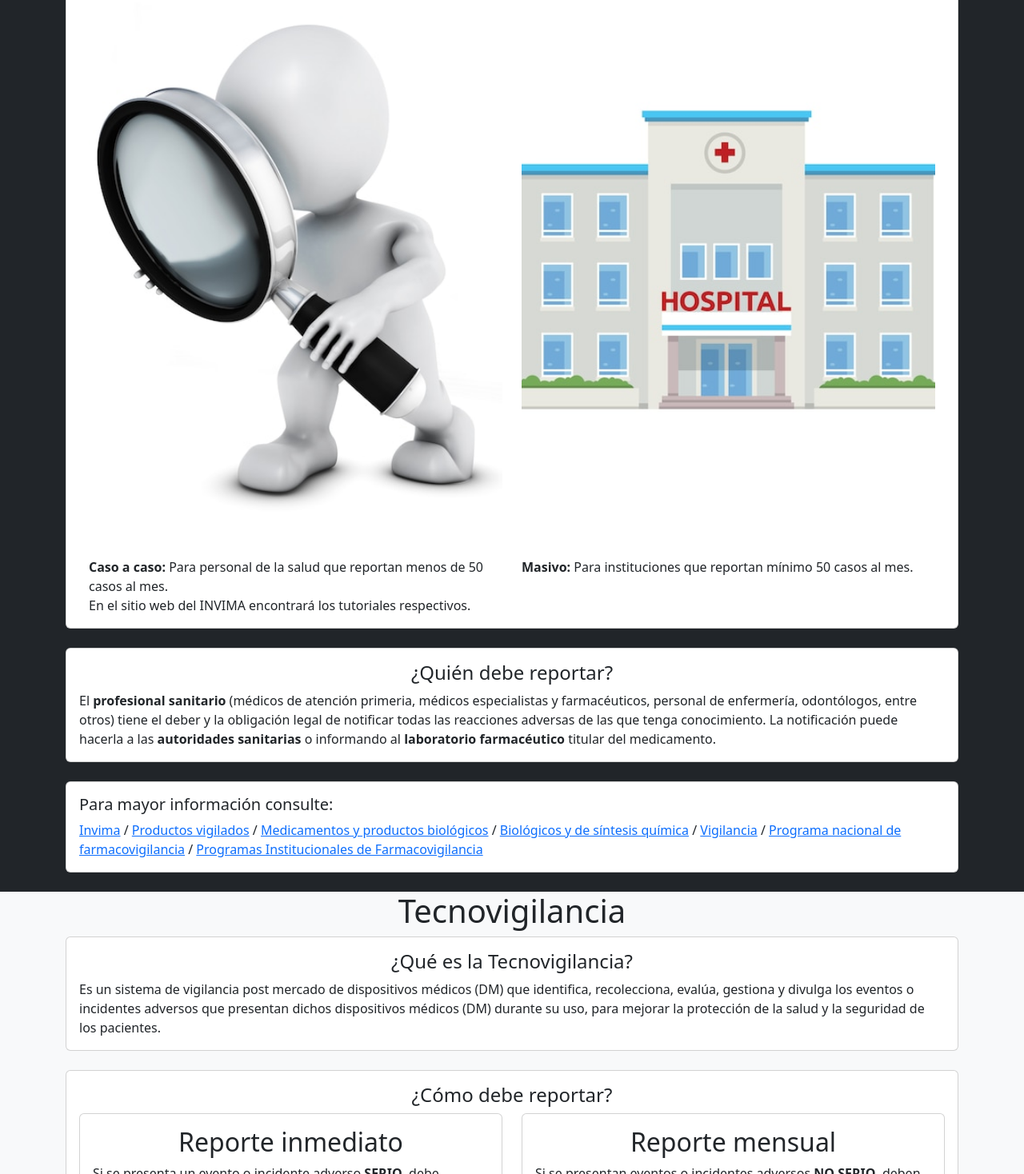
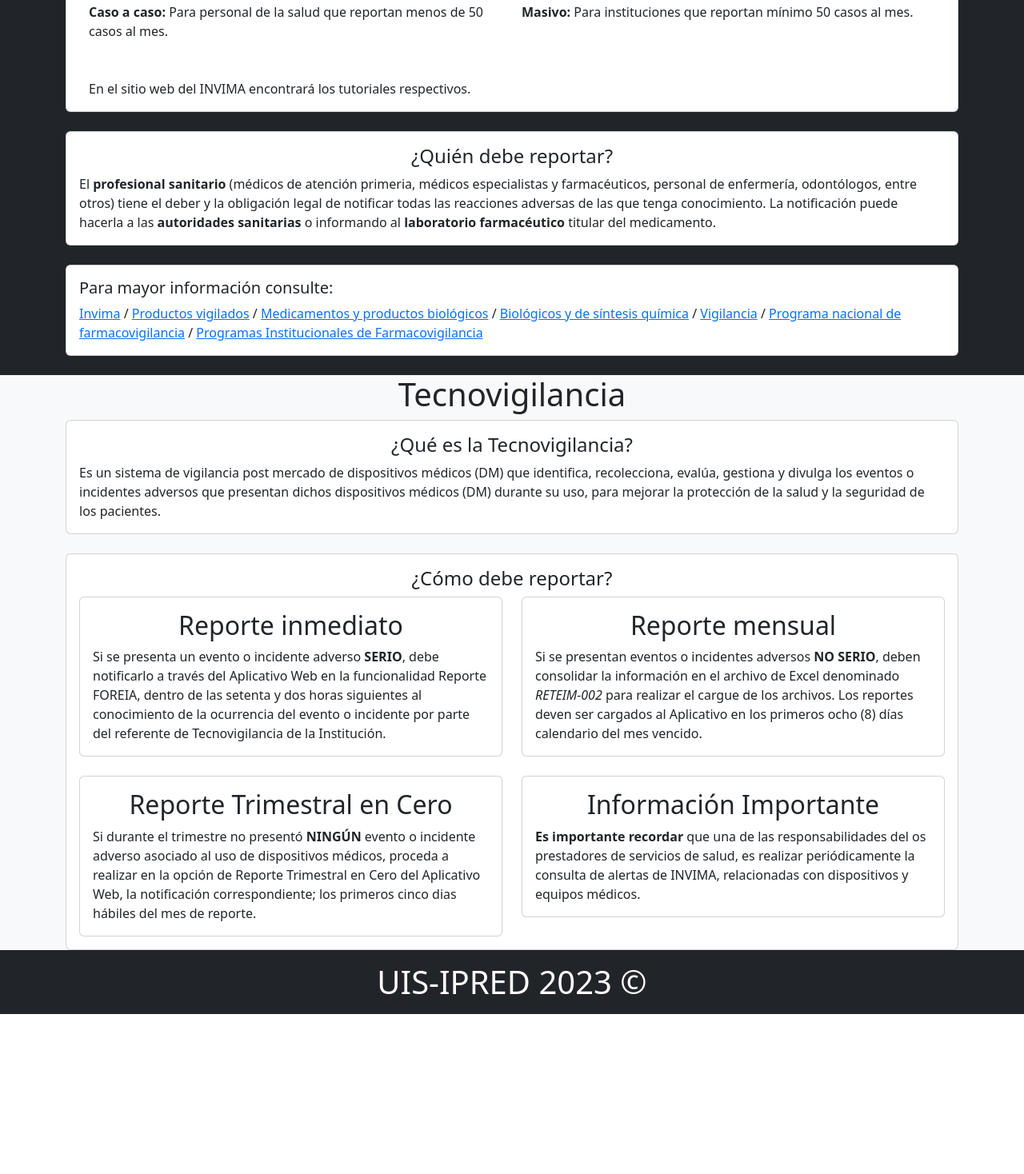
Before and after one commit to juliandrojas/pagina_web_farmacovigilancia_tecnovigilancia, a plain HTML site: page index.html in a window 1280 px wide. Shown: the part 1224-2692 px from the top of the page at 80% size. After the commit the page ends 2492 px from the top, so only its background shows below. Drawn offline with nearby package versions, Linux system fonts and the light colour scheme.

Commit message:
Remove Images

```diff
--- a/index.html
+++ b/index.html
@@ -174,22 +174,22 @@
               <div class="container">
                 <div class="row">
                   <div class="col-md-6">
-                    <img
+                    <!-- <img
                       src="/caso_a_caso.jpg"
                       class="img-fluid rounded-top image-cover"
                       alt=""
-                    />
+                    /> -->
                     <p class="card-text text-justify">
                       <strong class="text-sm">Caso a caso:</strong> Para personal de la salud que reportan menos de 50 casos al mes.
                       <br>
                     </p>
                   </div>
                   <div class="col-md-6">
-                    <img
+                    <!-- <img
                       src="/hospital.jpg"
                       class="img-fluid rounded-top image-cover"
                       alt=""
-                    />
+                    /> -->
                     <p class="card-text text-justify">
                       <strong>Masivo:</strong> Para instituciones que reportan
                       mínimo 50 casos al mes.
@@ -355,9 +355,13 @@
         </div>
       </section>
     </main>
-    <footer>
-      <!-- place footer here -->
-    </footer>
+    <footer class="footer bg-dark text-white py-3">
+      <!-- place footer content here -->
+      <div class="container text-center">
+          <h1 class="mb-0">UIS-IPRED 2023 &copy;</h1>
+      </div>
+  </footer>
+
     <!-- Bootstrap JavaScript Libraries -->
     <script
       src="https://cdn.jsdelivr.net/npm/@popperjs/core@2.11.6/dist/umd/popper.min.js"
```
